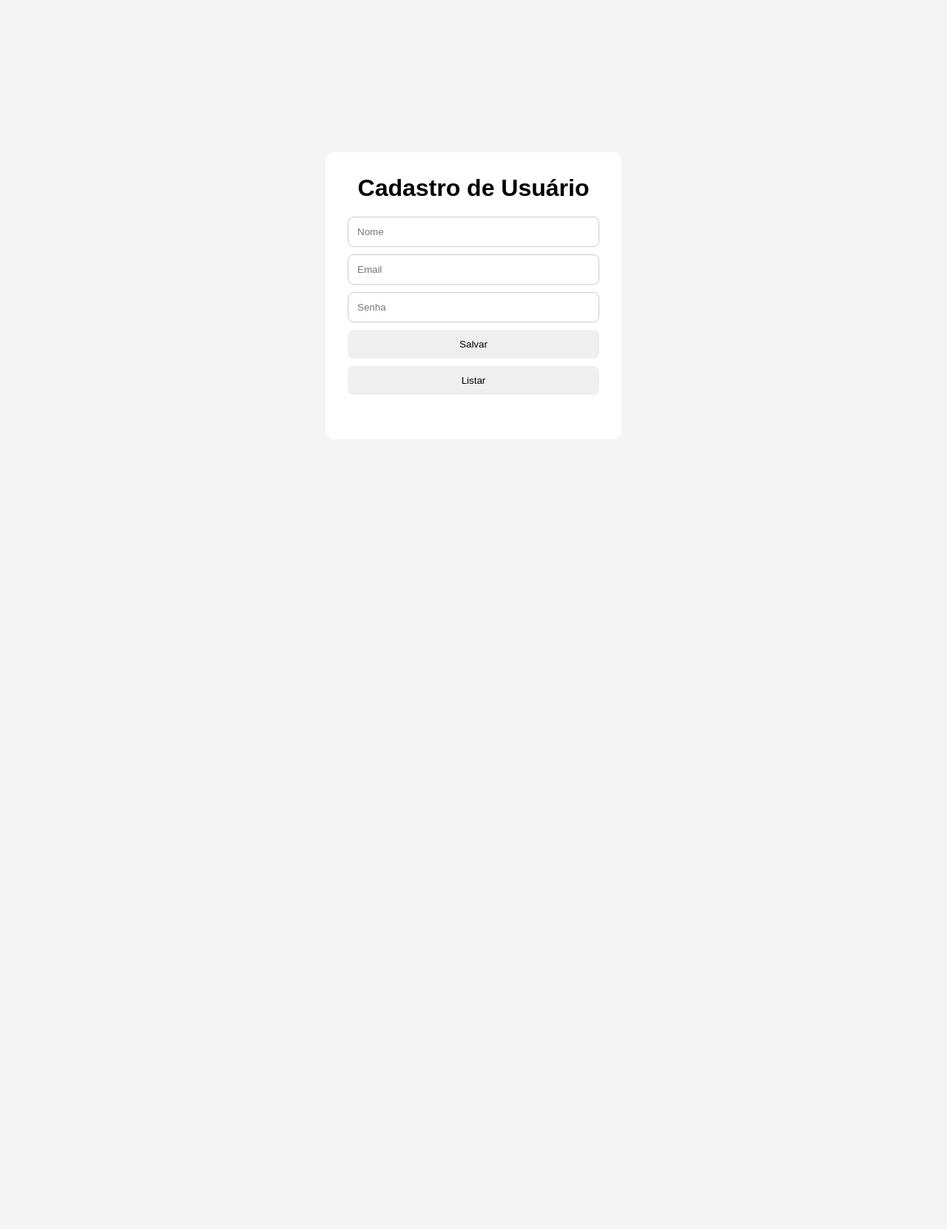
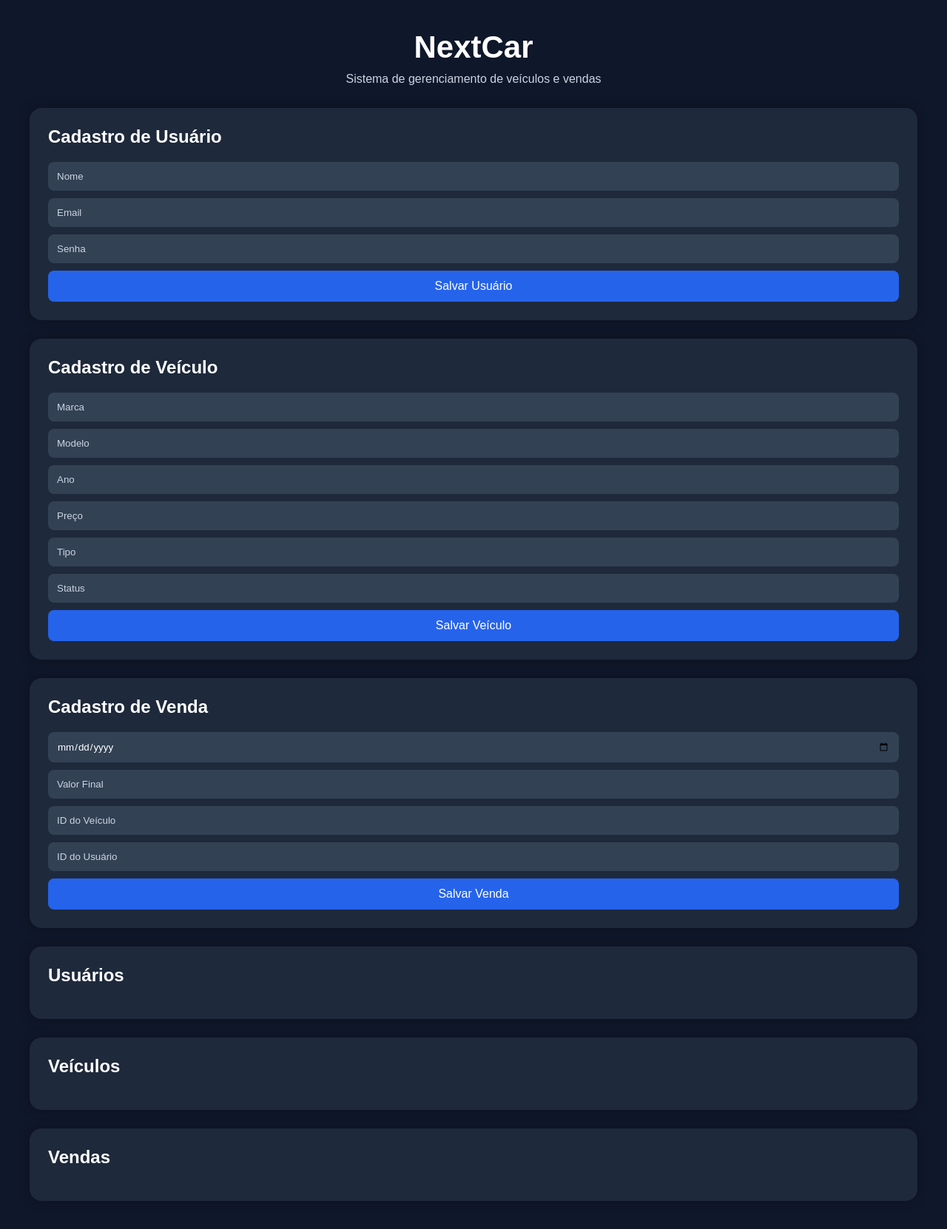
Before and after one commit to NextCar-Project/projeto-next-car, a plain HTML site: page frontend/index.html in a window 1280 px wide. Shown: the whole page at 74% size. Before the commit the page ends 800 px from the top, so only its background shows below. Drawn offline with Linux system fonts and the light colour scheme; no server answers.

Commit message:
adicionando entidades veiculo e venda

```diff
--- a/frontend/index.html
+++ b/frontend/index.html
@@ -10,25 +10,75 @@
 
 <div class="container">
 
-    <h1>Cadastro de Usuário</h1>
+    <header>
+        <h1>NextCar</h1>
+        <p>Sistema de gerenciamento de veículos e vendas</p>
+    </header>
 
-    <input type="text" id="nome" placeholder="Nome">
+    <section class="card">
 
-    <input type="email" id="login" placeholder="Email">
+        <h2>Cadastro de Usuário</h2>
 
-    <input type="password" id="senha" placeholder="Senha">
+        <input type="text" id="nome" placeholder="Nome"> <input type="email" id="login" placeholder="Email">
+        <input type="password" id="senha" placeholder="Senha">
 
-    <button onclick="salvarUsuario()">
-        Salvar
-    </button>
+        <button onclick="salvarUsuario()">
+            Salvar Usuário
+        </button>
 
-    <button onclick="listarUsuarios()">
-        Listar
-    </button>
+    </section>
 
-    <div id="usuarios"></div>
+    <section class="card">
 
-</div>
+        <h2>Cadastro de Veículo</h2>
+
+        <input type="text" id="marca" placeholder="Marca">
+        <input type="text" id="modelo" placeholder="Modelo">
+        <input type="number" id="ano" placeholder="Ano">
+        <input type="number" id="preco" placeholder="Preço">
+        <input type="text" id="tipo" placeholder="Tipo">
+        <input type="text" id="status" placeholder="Status">
+
+        <button onclick="salvarVeiculo()">
+            Salvar Veículo
+        </button>
+
+    </section>
+
+    <section class="card">
+
+        <h2>Cadastro de Venda</h2>
+        <input type="date" id="dataVenda">
+        <input type="number" id="valorFinal" placeholder="Valor Final">
+        <input type="number" id="veiculoId" placeholder="ID do Veículo">
+        <input type="number" id="usuarioId" placeholder="ID do Usuário">
+
+        <button onclick="salvarVenda()">
+            Salvar Venda
+        </button>
+
+    </section>
+
+    <section class="card">
+
+        <h2>Usuários</h2>
+        <div id="usuarios"></div>
+
+    </section>
+
+    <section class="card">
+
+        <h2>Veículos</h2>
+        <div id="veiculos"></div>
+
+    </section>
+
+    <section class="card">
+
+        <h2>Vendas</h2>
+        <div id="vendas"></div>
+
+    </section></div>
 
 <script src="script.js"></script>
 </body>
--- a/frontend/script.js
+++ b/frontend/script.js
@@ -1,18 +1,16 @@
-const API = "http://localhost:8080/usuario";
+const API_USUARIO = "http://localhost:8080/usuario";
+const API_VEICULO = "http://localhost:8080/veiculos";
+const API_VENDA = "http://localhost:8080/vendas";
 
 async function salvarUsuario() {
 
-    const nome = document.getElementById("nome").value;
-    const login = document.getElementById("login").value;
-    const senha = document.getElementById("senha").value;
-
     const usuario = {
-        nome,
-        login,
-        senha
+        nome: document.getElementById("nome").value,
+        login: document.getElementById("login").value,
+        senha: document.getElementById("senha").value
     };
 
-    await fetch(API, {
+    await fetch(API_USUARIO, {
         method: "POST",
         headers: {
             "Content-Type": "application/json"
@@ -20,15 +18,54 @@ async function salvarUsuario() {
         body: JSON.stringify(usuario)
     });
 
-    limparCampos();
+    listarUsuarios();
+}async function salvarVeiculo() {
 
-    listarUsuarios();
+    const veiculo = {
+        marca: document.getElementById("marca").value,
+        modelo: document.getElementById("modelo").value,
+        ano: Number(document.getElementById("ano").value),
+        preco: Number(document.getElementById("preco").value),
+        tipo: document.getElementById("tipo").value,
+        status: document.getElementById("status").value
+    };
+
+    await fetch(API_VEICULO, {
+        method: "POST",
+        headers: {
+            "Content-Type": "application/json"
+        },
+        body: JSON.stringify(veiculo)
+    });
+
+    listarVeiculos();
+}async function salvarVenda() {
+
+    const venda = {
+        data: document.getElementById("dataVenda").value,
+        valorFinal: Number(document.getElementById("valorFinal").value),
+        veiculo: {
+            id: Number(document.getElementById("veiculoId").value)
+        },
+        usuario: {
+            id: Number(document.getElementById("usuarioId").value)
+        }
+    };
+
+    await fetch(API_VENDA, {
+        method: "POST",
+        headers: {
+            "Content-Type": "application/json"
+        },
+        body: JSON.stringify(venda)
+    });
+
+    listarVendas();
 }
 
 async function listarUsuarios() {
 
-    const resposta = await fetch(API);
-
+    const resposta = await fetch(API_USUARIO);
     const usuarios = await resposta.json();
 
     const div = document.getElementById("usuarios");
@@ -38,20 +75,58 @@ async function listarUsuarios() {
     usuarios.forEach(usuario => {
 
         div.innerHTML += `
-            <div class="usuario">
+            <div class="item">
                 <strong>ID:</strong> ${usuario.id} <br>
                 <strong>Nome:</strong> ${usuario.nome} <br>
                 <strong>Email:</strong> ${usuario.login}
             </div>
         `;
     });
-}
+} async function listarVeiculos() {
 
-function limparCampos() {
+    const resposta = await fetch(API_VEICULO);
+    const veiculos = await resposta.json();
 
-    document.getElementById("nome").value = "";
-    document.getElementById("login").value = "";
-    document.getElementById("senha").value = "";
+    const div = document.getElementById("veiculos");
+
+    div.innerHTML = "";
+
+    veiculos.forEach(veiculo => {
+
+        div.innerHTML += `
+            <div class="item">
+                <strong>ID:</strong> ${veiculo.id} <br>
+                <strong>Marca:</strong> ${veiculo.marca} <br>
+                <strong>Modelo:</strong> ${veiculo.modelo} <br>
+                <strong>Ano:</strong> ${veiculo.ano} <br>
+                <strong>Preço:</strong> R$ ${veiculo.preco} <br>
+                <strong>Status:</strong> ${veiculo.status}
+            </div>
+        `;
+    });
+} async function listarVendas() {
+
+    const resposta = await fetch(API_VENDA);
+    const vendas = await resposta.json();
+
+    const div = document.getElementById("vendas");
+
+    div.innerHTML = "";
+
+    vendas.forEach(venda => {
+
+        div.innerHTML += `
+            <div class="item">
+                <strong>ID:</strong> ${venda.id} <br>
+                <strong>Data:</strong> ${venda.data} <br>
+                <strong>Valor:</strong> R$ ${venda.valorFinal} <br>
+                <strong>Veículo:</strong> ${venda.veiculo.modelo} <br>
+                <strong>Usuário:</strong> ${venda.usuario.nome}
+            </div>
+        `;
+    });
 }
 
 listarUsuarios();
+listarVeiculos();
+listarVendas();
--- a/frontend/style.css
+++ b/frontend/style.css
@@ -2,53 +2,76 @@
     margin: 0;
     padding: 0;
     box-sizing: border-box;
-    font-family: Arial;
+    font-family: Arial, Helvetica, sans-serif;
 }
 
 body {
-    background-color: #f4f4f4;
-    display: flex;
-    justify-content: center;
-    align-items: center;
-    height: 100vh;
+    background: #0f172a;
+    color: white;
+    padding: 40px;
 }
 
 .container {
-    width: 400px;
-    background-color: white;
-    padding: 30px;
-    border-radius: 12px;
+    max-width: 1200px;
+    margin: auto;
 }
 
-h1 {
+header {
+    text-align: center;
+    margin-bottom: 30px;
+}
+
+header h1 {
+    font-size: 42px;
+    margin-bottom: 10px;
+}
+
+header p {
+    color: #cbd5e1;
+}
+
+.card {
+    background: #1e293b;
+    padding: 25px;
+    border-radius: 16px;    margin-bottom: 25px;
+    box-shadow: 0 0 15px rgba(0,0,0,0.3);
+}
+
+.card h2 {
     margin-bottom: 20px;
-    text-align: center;
 }
 
 input {
     width: 100%;
     padding: 12px;
     margin-bottom: 10px;
+    border: none;
     border-radius: 8px;
-    border: 1px solid #ccc;
+    background: #334155;
+    color: white;
 }
 
-button {
+input::placeholder {
+    color: #cbd5e1;
+}button {
      width: 100%;
      padding: 12px;
-    margin-bottom: 10px;
      border: none;
      border-radius: 8px;
+     background: #2563eb;
+     color: white;
+     font-size: 16px;
      cursor: pointer;
+     transition: 0.3s;
  }
 
-#usuarios {
-    margin-top: 20px;
+button:hover {
+    background: #1d4ed8;
 }
 
-.usuario {
-    background-color: #eee;
-    padding: 10px;
+.item {
+    background: #334155;
+    padding: 15px;
+    border-radius: 10px;
     margin-bottom: 10px;
-    border-radius: 8px;
 }
```
Lines whose indentation alone changed are shown as unchanged.
